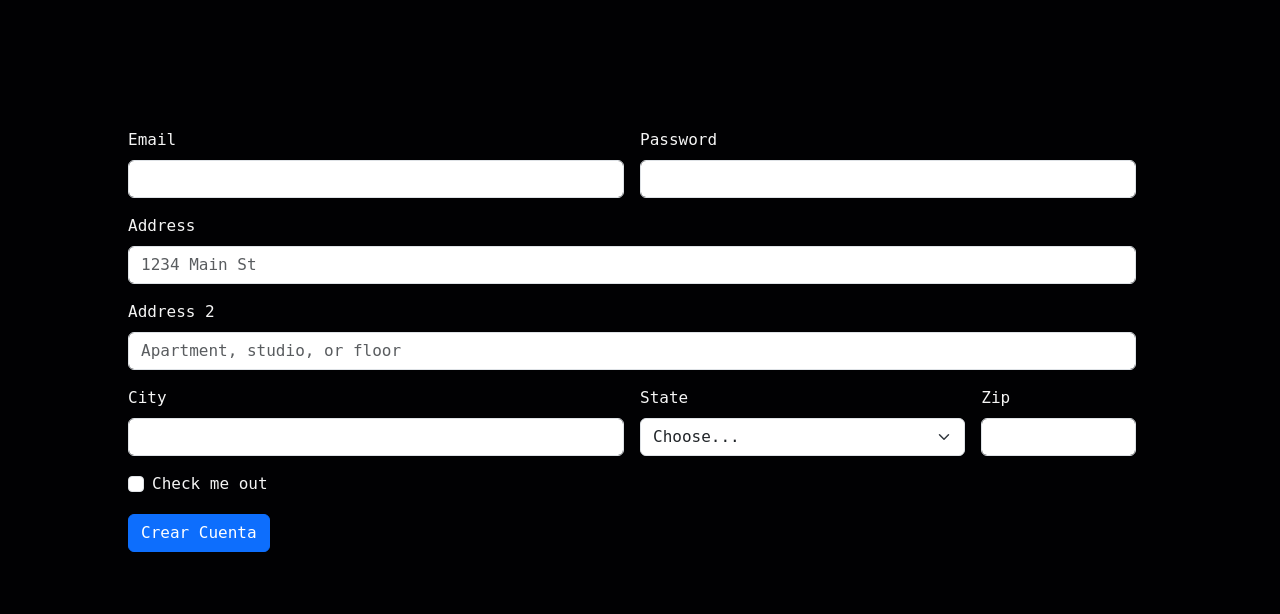
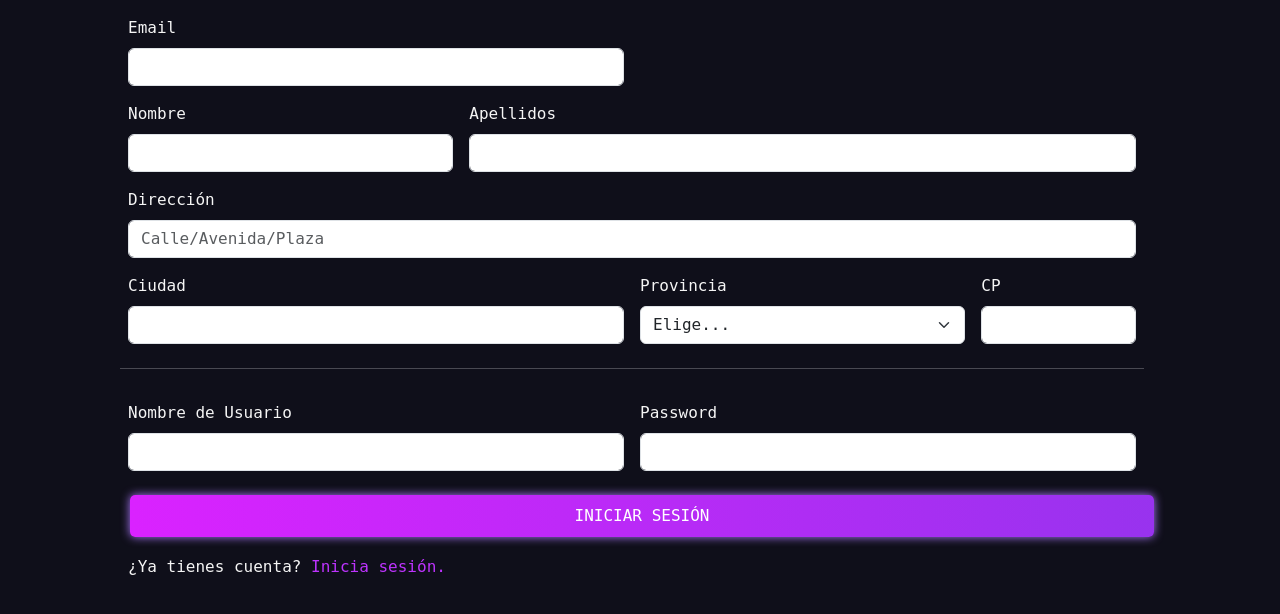
Before and after one commit to bpagbla/juegos, a PHP site: page /frm/registro.php in a window 1280 px wide. Shown: the top 614 px of the page. Run offline with PHP 8.4, Linux system fonts and the light colour scheme.

Commit message:
front registro hecho

```diff
--- a/css/registro.css
+++ b/css/registro.css
@@ -5,16 +5,59 @@ body{
 form{
     padding-left: 10%;
     padding-right: 10%;
-    padding-top: 10%;
-
+padding-top: 1rem;
     width: 100%;
     height: fit-content;
 
     color: whitesmoke;
 }
 
+.link{
+    color: #bd33fd !important;
+}
+
+.link:hover{
+    color: #ab51fa !important;
+}
+
+
+.nombreUsuario{
+    margin: auto;
+    padding-bottom: 1.5rem;
+}
+
+input:focus, select:focus{
+    border: 0.2rem solid #fff !important;
+    box-shadow: 0 0 .1rem #fff,
+              0 0 .1rem #fff,
+              0 0 1rem #bc13fe,
+              0 0 0.8rem #bc13fe,
+              0 0 2.8rem #bc13fe,
+              inset 0 0 1.3rem #bc13fe !important;
+}
+
+.estiloBoton {background-image: linear-gradient(to right, #DA22FF 0%, #9733EE  51%, #DA22FF  100%)}
+.estiloBoton {
+   margin: 10px;
+   padding: 15px 45px;
+   text-align: center;
+   text-transform: uppercase;
+   transition: 0.5s;
+   background-size: 200% auto;
+   color: white;
+   box-shadow: 0 0 10px #ae7bff;
+   border-radius: 5px;
+   display: block;
+ }
+
+ .estiloBoton:hover {
+   background-position: right center; /* change the direction of the change here */
+   color: #fff;
+   text-decoration: none;
+ }
+
 :root {
-    --color-dark: #010103;
+    --color-dark: #0f0f1a;
     --color-hot-pink: #D11F8D;
     --color-bright-pink: #FB0CBB;
     --color-vivid-orange: #F75639;
--- a/frm/registro.php
+++ b/frm/registro.php
@@ -17,46 +17,51 @@
     <form class="row g-3">
         <div class="col-md-6">
             <label for="inputEmail4" class="form-label">Email</label>
-            <input type="email" class="form-control" id="inputEmail4">
+            <input type="email" class="form-control" id="inputEmail4" name="email" required>
+        </div>
+        <div class="col-md-6"> </div>
+        <div class="col-md-4">
+            <label for="inputNombre" class="form-label">Nombre</label>
+            <input type="text" class="form-control" id="inputNombre" name="password" required>
+        </div>
+        <div class="col-md-8">
+            <label for="inputApellidos" class="form-label">Apellidos</label>
+            <input type="text" class="form-control" id="inputNombre" name="password" required>
+        </div>
+        <div class="col-12">
+            <label for="inputAddress" class="form-label">Dirección</label>
+            <input type="text" class="form-control" id="inputAddress" placeholder="Calle/Avenida/Plaza" required name="direccion"
+                required>
+        </div>
+        <div class="col-md-6">
+            <label for="inputCity" class="form-label">Ciudad</label>
+            <input type="text" class="form-control" id="inputCity" required>
+        </div>
+        <div class="col-md-4">
+            <label for="inputState" class="form-label">Provincia</label>
+            <select id="inputState" class="form-select">
+                <option selected>Elige...</option>
+                <option>Madrid</option>
+            </select>
+        </div>
+        <div class="col-md-2">
+            <label for="inputZip" class="form-label">CP</label>
+            <input type="text" class="form-control" id="inputZip" required>
+        </div>
+        <hr class="mt-4">
+        <div class="col-md-6">
+            <label for="inputUsuario" class="form-label">Nombre de Usuario</label>
+            <input type="text" class="form-control" id="inputUsuario" required>
         </div>
         <div class="col-md-6">
             <label for="inputPassword4" class="form-label">Password</label>
-            <input type="password" class="form-control" id="inputPassword4">
+            <input type="password" class="form-control" id="inputPassword4" name="password" required>
         </div>
-        <div class="col-12">
-            <label for="inputAddress" class="form-label">Address</label>
-            <input type="text" class="form-control" id="inputAddress" placeholder="1234 Main St">
-        </div>
-        <div class="col-12">
-            <label for="inputAddress2" class="form-label">Address 2</label>
-            <input type="text" class="form-control" id="inputAddress2" placeholder="Apartment, studio, or floor">
-        </div>
-        <div class="col-md-6">
-            <label for="inputCity" class="form-label">City</label>
-            <input type="text" class="form-control" id="inputCity">
-        </div>
-        <div class="col-md-4">
-            <label for="inputState" class="form-label">State</label>
-            <select id="inputState" class="form-select">
-                <option selected>Choose...</option>
-                <option>...</option>
-            </select>
-        </div>
-        <div class="col-md-2">
-            <label for="inputZip" class="form-label">Zip</label>
-            <input type="text" class="form-control" id="inputZip">
-        </div>
-        <div class="col-12">
-            <div class="form-check">
-                <input class="form-check-input" type="checkbox" id="gridCheck">
-                <label class="form-check-label" for="gridCheck">
-                    Check me out
-                </label>
-            </div>
-        </div>
-        <div class="col-12">
-            <input type="submit" class="btn btn-primary" value="Crear Cuenta">
-        </div>
+
+        <button id="liveToastBtn" class="btn  w-100 py-2 estiloBoton mt-4" type="submit">Iniciar Sesión</button>
+        <p class="mt-2 mb-3">¿Ya tienes cuenta? <a class="text-decoration-none link" href="Login.php">
+                Inicia sesión.
+            </a></p>
     </form>
 
 
```
